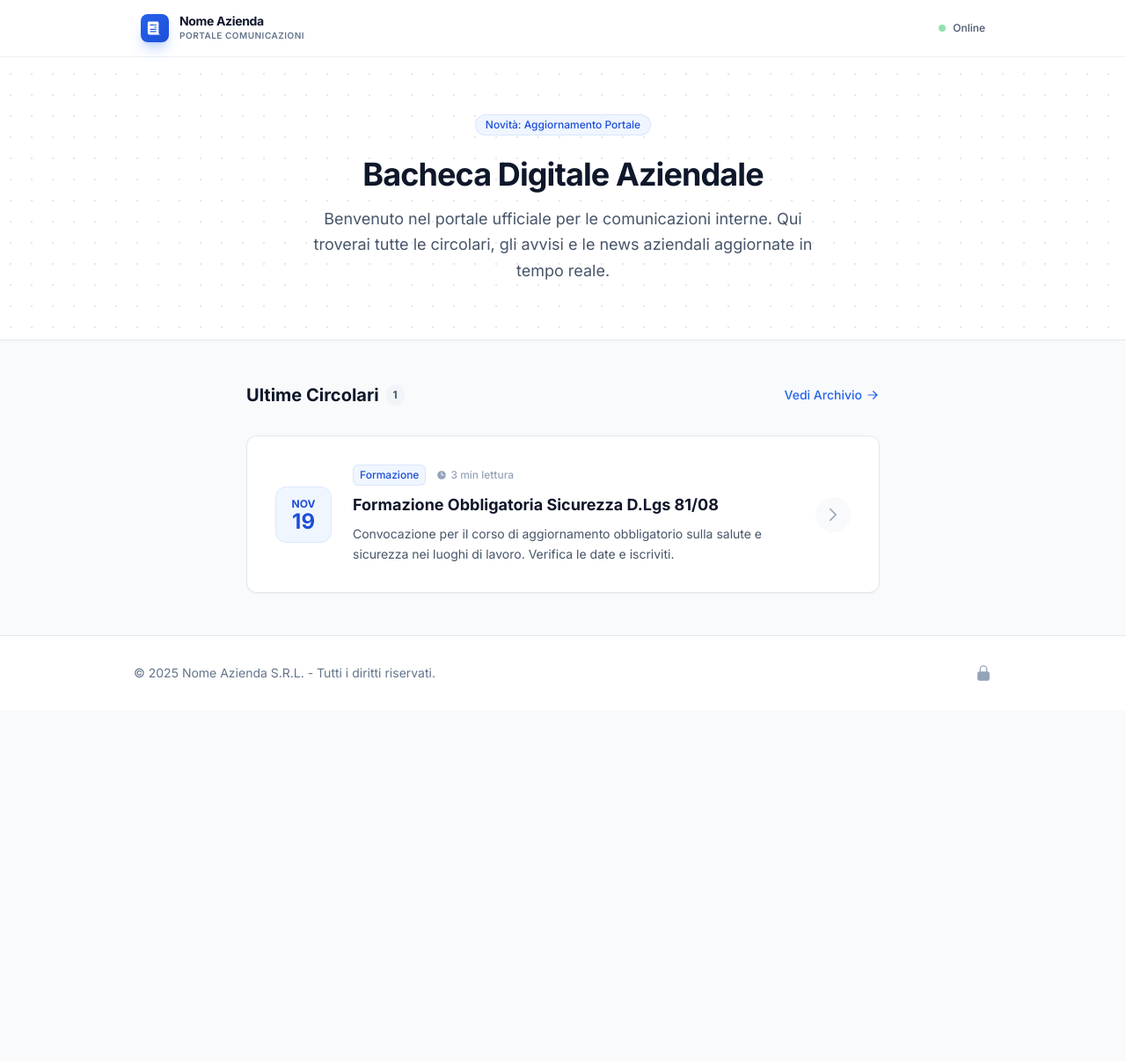
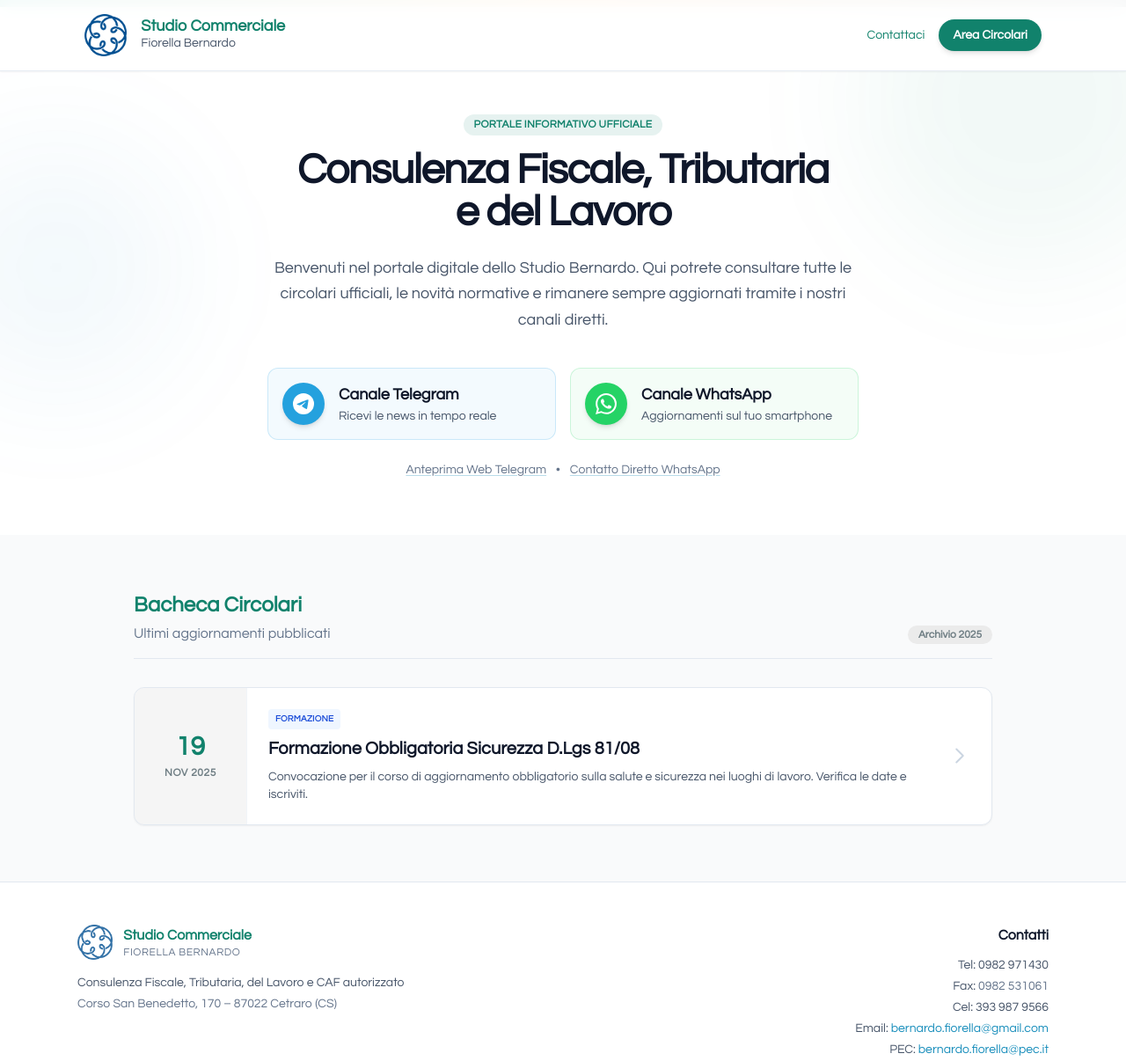
Before and after one commit to StudioBF/circolari-aziendali, a plain HTML site: page index.html in a window 1280 px wide. Shown: the top 1206 px of the page at 88% size. Before the commit the page ends 807 px from the top, so only its background shows below. Drawn offline with nearby package versions, Linux system fonts and the light colour scheme.

Commit message:
Redesign home page as mini-site with custom branding and logo

```diff
--- a/index.html
+++ b/index.html
@@ -4,23 +4,23 @@
 <head>
     <meta charset="UTF-8">
     <meta name="viewport" content="width=device-width, initial-scale=1.0">
-    <title>Archivio Circolari - Nome Azienda S.R.L.</title>
+    <title>Studio Commerciale Fiorella Bernardo - Portale Informativo</title>
     <script src="https://cdn.tailwindcss.com"></script>
     <script>
         tailwind.config = {
             theme: {
                 extend: {
                     fontFamily: {
-                        sans: ['Inter', 'sans-serif'],
+                        sans: ['"Century Gothic"', 'Inter', 'system-ui', 'sans-serif'],
                     },
                     colors: {
-                        brand: {
-                            50: '#eff6ff',
-                            100: '#dbeafe',
-                            500: '#3b82f6',
-                            600: '#2563eb',
-                            700: '#1d4ed8',
-                            900: '#1e3a8a',
+                        studio: {
+                            green: '#11826C',
+                            teal: '#17AE92',
+                            blue: '#178DBB',
+                            orange: '#F7A23F',
+                            grey: '#6F7E84',
+                            light: '#EBEBEB',
                         }
                     }
                 }
@@ -30,159 +30,231 @@
     <style>
         @import url('https://fonts.googleapis.com/css2?family=Inter:wght@300;400;500;600;700&display=swap');
 
-        .glass-header {
-            background: rgba(255, 255, 255, 0.8);
-            backdrop-filter: blur(12px);
-            border-bottom: 1px solid rgba(226, 232, 240, 0.6);
-        }
-
-        .hero-pattern {
-            background-color: #ffffff;
-            background-image: radial-gradient(#e5e7eb 1px, transparent 1px);
-            background-size: 24px 24px;
+        .glass-nav {
+            background: rgba(255, 255, 255, 0.95);
+            backdrop-filter: blur(10px);
+            border-bottom: 1px solid rgba(226, 232, 240, 0.8);
         }
     </style>
 </head>
 
-<body class="bg-slate-50 text-slate-800 antialiased font-sans">
+<body class="bg-gray-50 text-slate-800 antialiased flex flex-col min-h-screen">
 
-    <!-- Glass Header -->
-    <header class="glass-header fixed w-full top-0 z-50 transition-all duration-300">
-        <div class="max-w-5xl mx-auto px-4 sm:px-6 lg:px-8 h-16 flex items-center justify-between">
-            <div class="flex items-center gap-3">
-                <div
-                    class="w-8 h-8 bg-gradient-to-br from-brand-600 to-brand-700 rounded-lg flex items-center justify-center text-white font-bold shadow-lg shadow-brand-500/30">
-                    <svg xmlns="http://www.w3.org/2000/svg" viewBox="0 0 24 24" fill="currentColor" class="w-5 h-5">
-                        <path fill-rule="evenodd"
-                            d="M4.125 3C3.089 3 2.25 3.84 2.25 4.875V18a3 3 0 003 3h15a3 3 0 01-3-3V4.875C17.25 3.84 16.411 3 15.375 3h-11.25zM12 9.75a.75.75 0 000 1.5h1.5a.75.75 0 000-1.5H12zm-.75-2.25a.75.75 0 01.75-.75h1.5a.75.75 0 010 1.5H12a.75.75 0 01-.75-.75zM6 12.75a.75.75 0 000 1.5h7.5a.75.75 0 000-1.5H6zm-.75 3.75a.75.75 0 01.75-.75h7.5a.75.75 0 010 1.5H6a.75.75 0 01-.75-.75zM6 6.75a.75.75 0 000 1.5h4.5a.75.75 0 000-1.5H6z"
-                            clip-rule="evenodd" />
-                    </svg>
+    <!-- Navigation -->
+    <nav class="glass-nav fixed w-full top-0 z-50 shadow-sm">
+        <div class="max-w-6xl mx-auto px-4 sm:px-6 lg:px-8">
+            <div class="flex justify-between h-20">
+                <div class="flex items-center gap-4">
+                    <!-- Logo -->
+                    <div class="flex-shrink-0 flex items-center">
+                        <img class="h-12 w-auto" src="assets/logo.png" alt="Studio Bernardo Logo">
+                    </div>
+                    <!-- Brand Text (Hidden on very small screens) -->
+                    <div class="hidden sm:block">
+                        <h1 class="text-lg font-bold text-studio-green leading-none">Studio Commerciale</h1>
+                        <p class="text-sm text-slate-600">Fiorella Bernardo</p>
+                    </div>
                 </div>
-                <div>
-                    <h1 class="text-sm font-bold text-slate-900 leading-none tracking-tight">Nome Azienda</h1>
-                    <p class="text-[10px] text-slate-500 font-semibold uppercase tracking-wider mt-0.5">Portale
-                        Comunicazioni</p>
+                <div class="flex items-center gap-4">
+                    <a href="https://wa.me/studiobernardo" target="_blank"
+                        class="text-studio-green hover:text-studio-teal transition-colors font-medium text-sm hidden md:block">
+                        Contattaci
+                    </a>
+                    <a href="#circolari"
+                        class="bg-studio-green hover:bg-studio-teal text-white px-4 py-2 rounded-full text-sm font-semibold transition-all shadow-md hover:shadow-lg">
+                        Area Circolari
+                    </a>
                 </div>
             </div>
-            <!-- Optional: User Profile / Status -->
-            <div class="flex items-center gap-2">
-                <span class="w-2 h-2 bg-green-500 rounded-full animate-pulse"></span>
-                <span class="text-xs font-medium text-slate-600">Online</span>
-            </div>
         </div>
-    </header>
+    </nav>
 
     <!-- Hero Section -->
-    <div class="pt-24 pb-12 sm:pt-32 sm:pb-16 hero-pattern border-b border-slate-200">
-        <div class="max-w-3xl mx-auto px-4 sm:px-6 text-center">
+    <div class="pt-32 pb-16 bg-white relative overflow-hidden">
+        <!-- Decorative background elements -->
+        <div
+            class="absolute top-0 left-0 w-full h-2 bg-gradient-to-r from-studio-teal via-studio-orange to-studio-grey">
+        </div>
+        <div class="absolute -right-20 -top-20 w-96 h-96 bg-studio-green/5 rounded-full blur-3xl"></div>
+        <div class="absolute -left-20 top-40 w-72 h-72 bg-studio-blue/5 rounded-full blur-3xl"></div>
+
+        <div class="max-w-4xl mx-auto px-4 sm:px-6 text-center relative z-10">
             <span
-                class="inline-flex items-center rounded-full bg-brand-50 px-3 py-1 text-xs font-medium text-brand-700 ring-1 ring-inset ring-brand-700/10 mb-6">
-                Novità: Aggiornamento Portale
+                class="inline-block py-1 px-3 rounded-full bg-studio-green/10 text-studio-green text-xs font-bold tracking-wide uppercase mb-4">
+                Portale Informativo Ufficiale
             </span>
-            <h2 class="text-3xl sm:text-4xl font-extrabold text-slate-900 tracking-tight mb-4">
-                Bacheca Digitale Aziendale
+            <h2 class="text-4xl sm:text-5xl font-bold text-slate-900 tracking-tight mb-6">
+                Consulenza Fiscale, Tributaria <br>e del Lavoro
             </h2>
-            <p class="text-lg text-slate-600 max-w-xl mx-auto leading-relaxed">
-                Benvenuto nel portale ufficiale per le comunicazioni interne. Qui troverai tutte le circolari, gli
-                avvisi e le news aziendali aggiornate in tempo reale.
+            <p class="text-lg text-slate-600 max-w-2xl mx-auto mb-10 leading-relaxed">
+                Benvenuti nel portale digitale dello Studio Bernardo. Qui potrete consultare tutte le circolari
+                ufficiali, le novità normative e rimanere sempre aggiornati tramite i nostri canali diretti.
             </p>
+
+            <!-- Social Channels Cards -->
+            <div class="grid grid-cols-1 sm:grid-cols-2 gap-4 max-w-2xl mx-auto">
+                <!-- Telegram Card -->
+                <a href="https://t.me/StudioBF" target="_blank"
+                    class="group relative flex items-center p-4 bg-[#24A1DE]/5 border border-[#24A1DE]/20 rounded-xl hover:bg-[#24A1DE]/10 transition-all duration-300 hover:-translate-y-1 hover:shadow-lg">
+                    <div
+                        class="w-12 h-12 bg-[#24A1DE] rounded-full flex items-center justify-center text-white flex-shrink-0 shadow-md group-hover:scale-110 transition-transform">
+                        <svg class="w-6 h-6" fill="currentColor" viewBox="0 0 24 24">
+                            <path
+                                d="M11.944 0A12 12 0 0 0 0 12a12 12 0 0 0 12 12 12 12 0 0 0 12-12A12 12 0 0 0 11.944 0zm4.962 7.224c.1-.002.321.023.465.14a.506.506 0 0 1 .171.325c.016.093.036.306.02.472-.18 1.898-.962 6.502-1.36 8.627-.168.9-.499 1.201-.82 1.23-.696.065-1.225-.46-1.9-.902-1.056-.693-1.653-1.124-2.678-1.8-1.185-.78-.417-1.21.258-1.91.177-.184 3.247-2.977 3.307-3.23.007-.032.014-.15-.056-.212s-.174-.041-.249-.024c-.106.024-1.793 1.14-5.061 3.345-.48.33-.913.49-1.302.48-.428-.008-1.252-.241-1.865-.44-.752-.245-1.349-.374-1.297-.789.027-.216.325-.437.893-.663 3.498-1.524 5.83-2.529 6.998-3.014 3.332-1.386 4.025-1.627 4.476-1.638z" />
+                        </svg>
+                    </div>
+                    <div class="ml-4 text-left">
+                        <h3 class="text-slate-900 font-bold text-lg">Canale Telegram</h3>
+                        <p class="text-slate-600 text-sm">Ricevi le news in tempo reale</p>
+                    </div>
+                    <div class="absolute right-4 text-[#24A1DE] opacity-0 group-hover:opacity-100 transition-opacity">
+                        <svg class="w-5 h-5" fill="none" stroke="currentColor" viewBox="0 0 24 24">
+                            <path stroke-linecap="round" stroke-linejoin="round" stroke-width="2"
+                                d="M17 8l4 4m0 0l-4 4m4-4H3"></path>
+                        </svg>
+                    </div>
+                </a>
+
+                <!-- WhatsApp Card -->
+                <a href="https://whatsapp.com/channel/0029VaAGrZ5BFLgaaMBOz644" target="_blank"
+                    class="group relative flex items-center p-4 bg-[#25D366]/5 border border-[#25D366]/20 rounded-xl hover:bg-[#25D366]/10 transition-all duration-300 hover:-translate-y-1 hover:shadow-lg">
+                    <div
+                        class="w-12 h-12 bg-[#25D366] rounded-full flex items-center justify-center text-white flex-shrink-0 shadow-md group-hover:scale-110 transition-transform">
+                        <svg class="w-6 h-6" fill="currentColor" viewBox="0 0 24 24">
+                            <path
+                                d="M17.472 14.382c-.297-.149-1.758-.867-2.03-.967-.273-.099-.471-.148-.67.15-.197.297-.767.966-.94 1.164-.173.199-.347.223-.644.075-.297-.15-1.255-.463-2.39-1.475-.883-.788-1.48-1.761-1.653-2.059-.173-.297-.018-.458.13-.606.134-.133.298-.347.446-.52.149-.174.198-.298.298-.497.099-.198.05-.371-.025-.52-.075-.149-.669-1.612-.916-2.207-.242-.579-.487-.5-.669-.51-.173-.008-.371-.008-.57-.008-.198 0-.52.074-.792.372-.272.297-1.04 1.016-1.04 2.479 0 1.462 1.065 2.875 1.213 3.074.149.198 2.096 3.2 5.077 4.487.709.306 1.262.489 1.694.625.712.227 1.36.195 1.871.118.571-.085 1.758-.719 2.006-1.413.248-.694.248-1.289.173-1.413-.074-.124-.272-.198-.57-.347m-5.421 7.403h-.004a9.87 9.87 0 01-5.031-1.378l-.361-.214-3.741.982.998-3.648-.235-.374a9.86 9.86 0 01-1.51-5.26c.001-5.45 4.436-9.884 9.888-9.884 2.64 0 5.122 1.03 6.988 2.898a9.825 9.825 0 012.893 6.994c-.003 5.45-4.437 9.884-9.885 9.884m8.413-18.297A11.815 11.815 0 0012.05 0C5.495 0 .16 5.335.157 11.892c0 2.096.547 4.142 1.588 5.945L.057 24l6.305-1.654a11.882 11.882 0 005.683 1.448h.005c6.554 0 11.89-5.335 11.893-11.893a11.821 11.821 0 00-3.48-8.413Z" />
+                        </svg>
+                    </div>
+                    <div class="ml-4 text-left">
+                        <h3 class="text-slate-900 font-bold text-lg">Canale WhatsApp</h3>
+                        <p class="text-slate-600 text-sm">Aggiornamenti sul tuo smartphone</p>
+                    </div>
+                    <div class="absolute right-4 text-[#25D366] opacity-0 group-hover:opacity-100 transition-opacity">
+                        <svg class="w-5 h-5" fill="none" stroke="currentColor" viewBox="0 0 24 24">
+                            <path stroke-linecap="round" stroke-linejoin="round" stroke-width="2"
+                                d="M17 8l4 4m0 0l-4 4m4-4H3"></path>
+                        </svg>
+                    </div>
+                </a>
+            </div>
+
+            <div class="mt-6 text-sm text-slate-500">
+                <a href="https://t.me/s/StudioBF" target="_blank"
+                    class="hover:text-studio-blue underline decoration-studio-blue/30 underline-offset-2">Anteprima Web
+                    Telegram</a>
+                <span class="mx-2">•</span>
+                <a href="https://wa.me/studiobernardo" target="_blank"
+                    class="hover:text-studio-blue underline decoration-studio-blue/30 underline-offset-2">Contatto
+                    Diretto WhatsApp</a>
+            </div>
         </div>
     </div>
 
-    <!-- Main Content -->
-    <main class="max-w-3xl mx-auto px-4 sm:px-6 py-12">
-
-        <div class="flex items-center justify-between mb-8">
-            <h3 class="text-xl font-bold text-slate-900 flex items-center gap-2">
-                Ultime Circolari
-                <span class="bg-slate-100 text-slate-600 text-xs font-bold px-2 py-1 rounded-full">1</span>
-            </h3>
-            <!-- Filter/Search placeholder -->
-            <button
-                class="text-sm text-brand-600 font-medium hover:text-brand-700 flex items-center gap-1 transition-colors">
-                Vedi Archivio
-                <svg xmlns="http://www.w3.org/2000/svg" viewBox="0 0 20 20" fill="currentColor" class="w-4 h-4">
-                    <path fill-rule="evenodd"
-                        d="M3 10a.75.75 0 01.75-.75h10.638L10.23 5.29a.75.75 0 111.04-1.08l5.5 5.25a.75.75 0 010 1.08l-5.5 5.25a.75.75 0 11-1.04-1.08l4.158-3.96H3.75A.75.75 0 013 10z"
-                        clip-rule="evenodd" />
-                </svg>
-            </button>
+    <!-- Circulars Section -->
+    <main id="circolari" class="max-w-5xl mx-auto px-4 sm:px-6 py-16 w-full flex-grow">
+        <div class="flex items-end justify-between mb-8 border-b border-slate-200 pb-4">
+            <div>
+                <h3 class="text-2xl font-bold text-studio-green">Bacheca Circolari</h3>
+                <p class="text-slate-500 mt-1">Ultimi aggiornamenti pubblicati</p>
+            </div>
+            <div class="hidden sm:block">
+                <span class="bg-studio-light text-studio-grey text-xs font-bold px-3 py-1 rounded-full">
+                    Archivio 2025
+                </span>
+            </div>
         </div>
 
-        <!-- Circulars List -->
-        <div class="space-y-6">
-
+        <div class="grid gap-6">
             <!-- Card Item 1 -->
-            <a href="circolari/formazione-81-08.html" class="block group relative">
-                <div
-                    class="absolute -inset-0.5 bg-gradient-to-r from-brand-500 to-indigo-500 rounded-2xl opacity-0 group-hover:opacity-100 transition duration-300 blur">
-                </div>
+            <a href="circolari/formazione-81-08.html" class="group block">
                 <article
-                    class="relative bg-white rounded-xl border border-slate-200 p-6 sm:p-8 shadow-sm hover:shadow-xl transition-all duration-300 flex flex-col sm:flex-row gap-6 items-start sm:items-center">
-
-                    <!-- Icon/Date Box -->
-                    <div class="flex-shrink-0">
-                        <div
-                            class="w-16 h-16 rounded-xl bg-brand-50 border border-brand-100 flex flex-col items-center justify-center text-brand-700">
-                            <span class="text-xs font-bold uppercase">Nov</span>
-                            <span class="text-2xl font-bold leading-none">19</span>
-                        </div>
+                    class="bg-white rounded-xl border border-slate-200 shadow-sm hover:shadow-xl hover:border-studio-blue/30 transition-all duration-300 overflow-hidden flex flex-col sm:flex-row">
+                    <!-- Date Column -->
+                    <div
+                        class="bg-studio-light/50 sm:w-32 p-6 flex flex-col items-center justify-center border-b sm:border-b-0 sm:border-r border-slate-100 group-hover:bg-studio-green/5 transition-colors">
+                        <span class="text-studio-green font-bold text-3xl">19</span>
+                        <span class="text-studio-grey uppercase text-xs font-bold tracking-wider mt-1">Nov 2025</span>
                     </div>
 
-                    <div class="flex-1 min-w-0">
-                        <div class="flex items-center gap-3 mb-2">
+                    <!-- Content -->
+                    <div class="p-6 flex-1 flex flex-col justify-center">
+                        <div class="flex items-center gap-2 mb-2">
                             <span
-                                class="inline-flex items-center rounded-md bg-blue-50 px-2 py-1 text-xs font-medium text-blue-700 ring-1 ring-inset ring-blue-700/10">
-                                Formazione
-                            </span>
-                            <span class="flex items-center text-xs text-slate-400 font-medium">
-                                <svg xmlns="http://www.w3.org/2000/svg" viewBox="0 0 20 20" fill="currentColor"
-                                    class="w-3 h-3 mr-1">
-                                    <path fill-rule="evenodd"
-                                        d="M10 18a8 8 0 100-16 8 8 0 000 16zm.75-13a.75.75 0 00-1.5 0v5c0 .414.336.75.75.75h4a.75.75 0 000-1.5h-3.25V5z"
-                                        clip-rule="evenodd" />
-                                </svg>
-                                3 min lettura
-                            </span>
+                                class="bg-blue-50 text-blue-700 text-[10px] font-bold px-2 py-1 rounded uppercase tracking-wide">Formazione</span>
                         </div>
-                        <h3 class="text-lg font-bold text-slate-900 group-hover:text-brand-600 transition-colors mb-2">
+                        <h4
+                            class="text-xl font-bold text-slate-900 group-hover:text-studio-blue transition-colors mb-2">
                             Formazione Obbligatoria Sicurezza D.Lgs 81/08
-                        </h3>
-                        <p class="text-slate-600 text-sm leading-relaxed line-clamp-2">
+                        </h4>
+                        <p class="text-slate-600 text-sm line-clamp-2">
                             Convocazione per il corso di aggiornamento obbligatorio sulla salute e sicurezza nei luoghi
                             di lavoro. Verifica le date e iscriviti.
                         </p>
                     </div>
 
-                    <div class="flex-shrink-0 self-end sm:self-center">
-                        <div
-                            class="w-10 h-10 rounded-full bg-slate-50 flex items-center justify-center text-slate-400 group-hover:bg-brand-600 group-hover:text-white transition-all duration-300">
-                            <svg xmlns="http://www.w3.org/2000/svg" fill="none" viewBox="0 0 24 24" stroke-width="2"
-                                stroke="currentColor" class="w-5 h-5">
-                                <path stroke-linecap="round" stroke-linejoin="round" d="M8.25 4.5l7.5 7.5-7.5 7.5" />
-                            </svg>
-                        </div>
+                    <!-- Arrow -->
+                    <div
+                        class="p-6 flex items-center justify-center text-slate-300 group-hover:text-studio-blue group-hover:translate-x-1 transition-all">
+                        <svg xmlns="http://www.w3.org/2000/svg" fill="none" viewBox="0 0 24 24" stroke-width="2"
+                            stroke="currentColor" class="w-6 h-6">
+                            <path stroke-linecap="round" stroke-linejoin="round" d="M8.25 4.5l7.5 7.5-7.5 7.5" />
+                        </svg>
                     </div>
                 </article>
             </a>
-
         </div>
     </main>
 
     <!-- Footer -->
     <footer class="bg-white border-t border-slate-200 mt-auto">
-        <div class="max-w-5xl mx-auto px-4 py-8 sm:px-6 flex flex-col sm:flex-row justify-between items-center gap-4">
-            <p class="text-sm text-slate-500">&copy; 2025 Nome Azienda S.R.L. - Tutti i diritti riservati.</p>
-            <div class="flex gap-4">
-                <a href="#" class="text-slate-400 hover:text-brand-600 transition-colors">
-                    <span class="sr-only">Privacy</span>
-                    <svg class="h-5 w-5" fill="currentColor" viewBox="0 0 24 24" aria-hidden="true">
-                        <path fill-rule="evenodd"
-                            d="M12 1.5a5.25 5.25 0 00-5.25 5.25v3a3 3 0 00-3 3v6.75a3 3 0 003 3h10.5a3 3 0 003-3v-6.75a3 3 0 00-3-3v-3c0-2.9-2.35-5.25-5.25-5.25zm3.75 8.25v-3a3.75 3.75 0 10-7.5 0v3h7.5z"
-                            clip-rule="evenodd" />
-                    </svg>
-                </a>
+        <div class="max-w-6xl mx-auto px-4 py-12 sm:px-6">
+            <div class="grid grid-cols-1 md:grid-cols-2 gap-8">
+                <!-- Info -->
+                <div>
+                    <div class="flex items-center gap-3 mb-4">
+                        <img class="h-10 w-auto opacity-80" src="assets/logo.png" alt="Logo Footer">
+                        <div>
+                            <h4 class="font-bold text-studio-green">Studio Commerciale</h4>
+                            <p class="text-xs text-slate-500 uppercase tracking-wider">Fiorella Bernardo</p>
+                        </div>
+                    </div>
+                    <p class="text-sm text-slate-600 mb-1">Consulenza Fiscale, Tributaria, del Lavoro e CAF autorizzato
+                    </p>
+                    <p class="text-sm text-slate-500">Corso San Benedetto, 170 – 87022 Cetraro (CS)</p>
+                </div>
+
+                <!-- Contacts -->
+                <div class="md:text-right">
+                    <h5 class="font-bold text-slate-900 mb-3">Contatti</h5>
+                    <div class="space-y-1 text-sm text-slate-600">
+                        <p>Tel: <a href="tel:+390982971430" class="hover:text-studio-blue transition-colors">0982
+                                971430</a></p>
+                        <p>Fax: <span class="text-slate-500">0982 531061</span></p>
+                        <p>Cel: <a href="tel:+393939879566" class="hover:text-studio-blue transition-colors">393 987
+                                9566</a></p>
+                        <p class="mt-2">Email: <a href="mailto:bernardo.fiorella@gmail.com"
+                                class="text-studio-blue hover:underline">bernardo.fiorella@gmail.com</a></p>
+                        <p>PEC: <a href="mailto:bernardo.fiorella@pec.it"
+                                class="text-studio-blue hover:underline">bernardo.fiorella@pec.it</a></p>
+                    </div>
+                    <div class="mt-4 text-xs text-slate-400">
+                        P. IVA: 01763550785 – C.F: BRNFLL56E66F839Y<br>
+                        Codice Destinatario: 5RUO82D
+                    </div>
+                </div>
             </div>
+        </div>
+
+        <!-- Colored Bars -->
+        <div class="flex h-2 w-full">
+            <div class="bg-studio-teal w-1/3"></div>
+            <div class="bg-studio-orange w-1/3"></div>
+            <div class="bg-studio-grey w-1/3"></div>
+        </div>
+
+        <div class="bg-slate-50 py-4 text-center">
+            <p class="text-xs text-slate-400">&copy; 2025 Studio Commerciale Fiorella Bernardo. Tutti i diritti
+                riservati.</p>
         </div>
     </footer>
 
```
Also changed, not shown: Firma email - Logo incorporato.html (added, +37 -0 lines), assets/logo.png (added).
